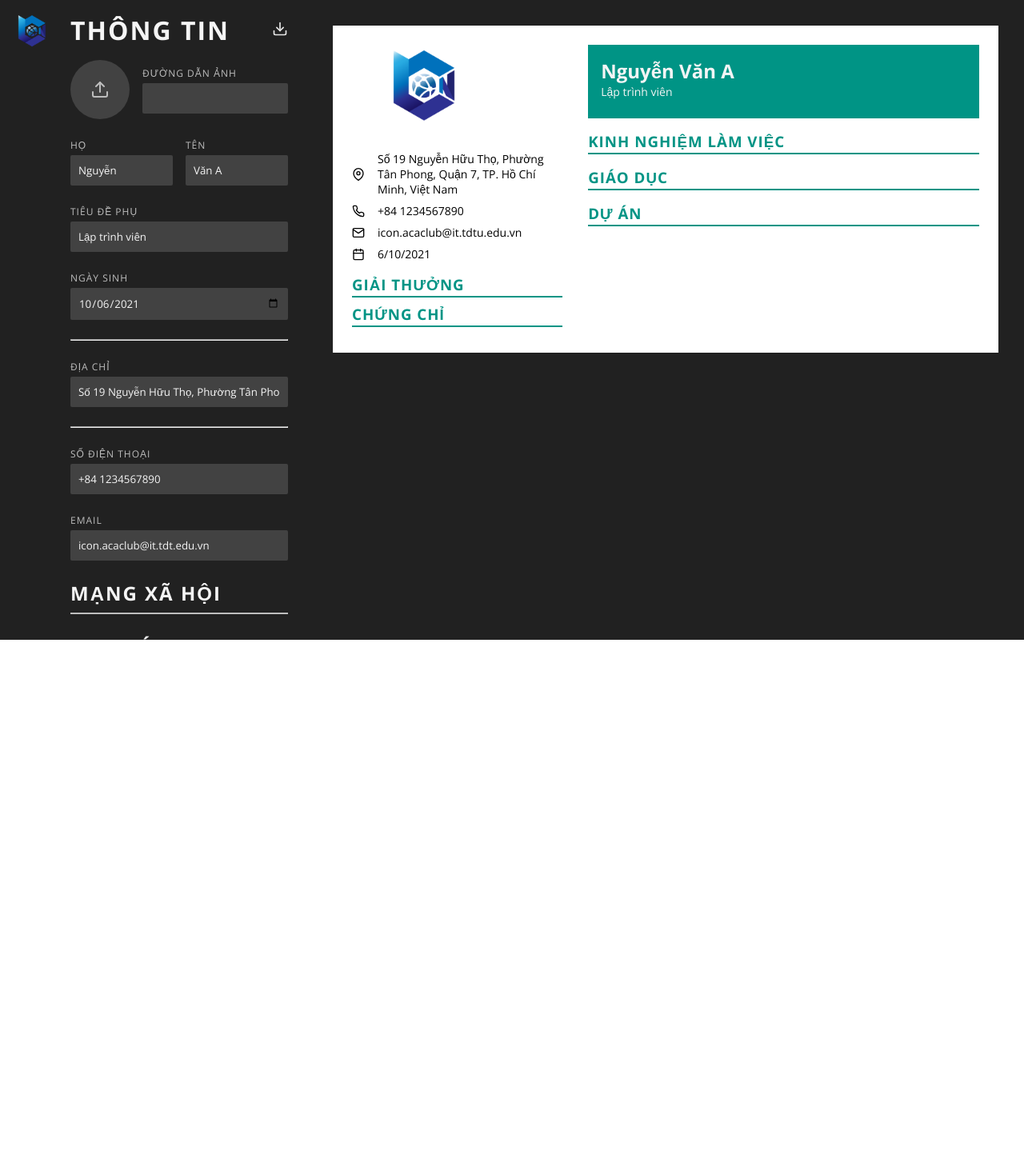
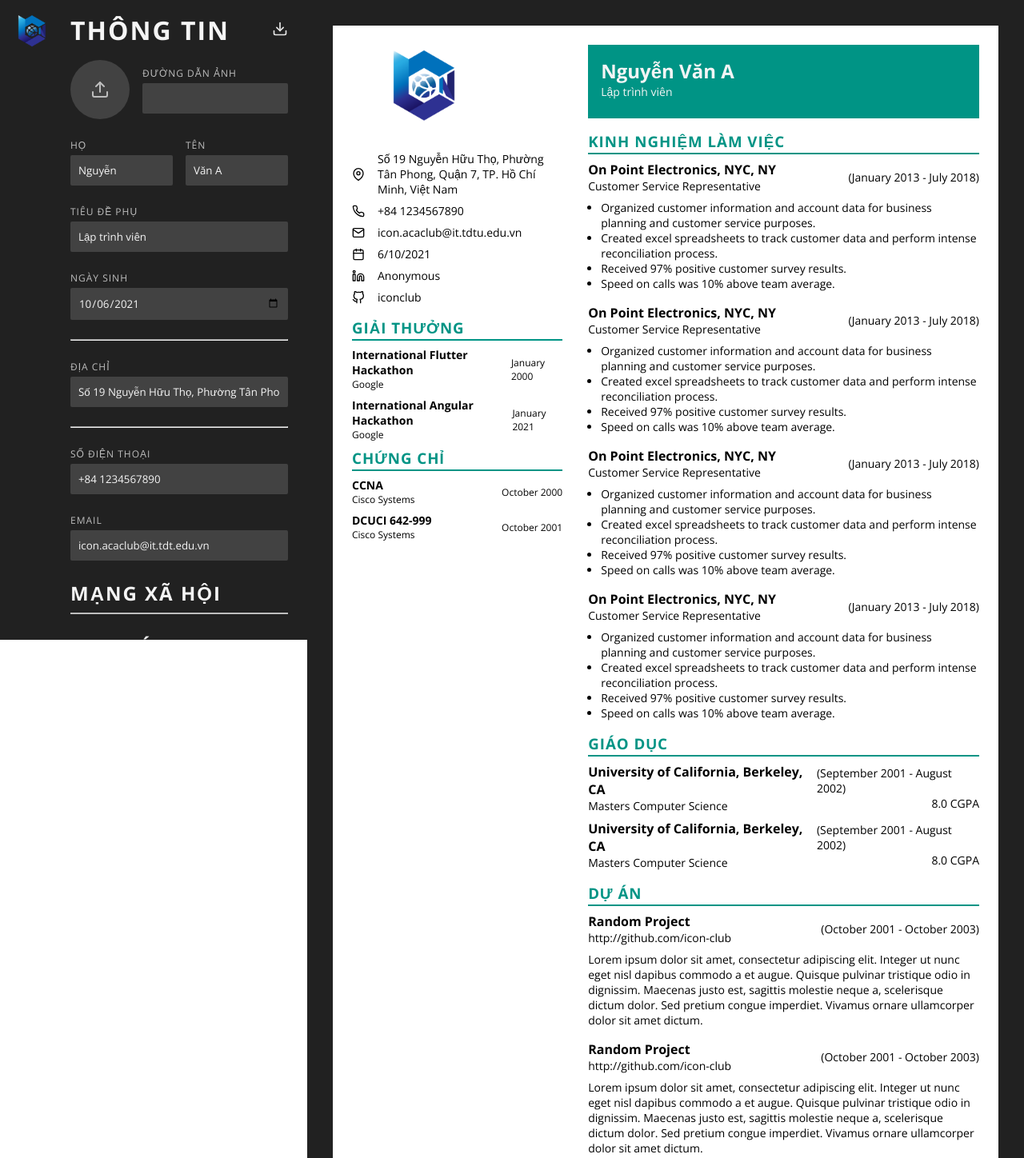
Before and after one commit to NiteArie/super-duper-parakeet, a plain HTML site: page index.html in a window 1280 px wide. Shown: the top 1448 px of the page at 80% size. Before the commit the page ends 800 px from the top, so only its background shows below. Drawn offline with nearby package versions, Linux system fonts and the light colour scheme.

Commit message:
feat: uncomment static html

```diff
--- a/index.html
+++ b/index.html
@@ -273,7 +273,7 @@
                             </p>
                         </div>
 
-                        <!-- <div class="cv__social">
+                        <div class="cv__social">
                             <img class="cv__social-icon" src="assets/images/linkedin.svg">
                             <p class="cv__social-content">
                                 Anonymous
@@ -285,7 +285,7 @@
                             <p class="cv__social-content">
                                 iconclub
                             </p>
-                        </div> -->
+                        </div>
                     </div>
 
                     <div class="cv__awards" id="js-awards">
@@ -293,7 +293,7 @@
                             Giải thưởng
                         </h3>
 
-                        <!-- <div class="cv__award">
+                        <div class="cv__award">
                             <div class="cv__award-left">
                                 <p class="cv__award-title">
                                     International Flutter Hackathon
@@ -315,7 +315,7 @@
                                 </p>
                             </div>
                             <p class="cv__award-time">January 2021</p>
-                        </div> -->
+                        </div>
                     </div>
 
                     <div class="cv__certificates" id="js-certificates">
@@ -323,7 +323,7 @@
                             Chứng chỉ
                         </h3>
 
-                        <!-- <div class="cv__certificate">
+                        <div class="cv__certificate">
                             <div class="cv__certificate-left">
                                 <p class="cv__certificate-title">
                                     CCNA
@@ -345,7 +345,7 @@
                                 </p>
                             </div>
                             <p class="cv__certificate-time">October 2001</p>
-                        </div> -->
+                        </div>
                     </div>
 
                 </div>
@@ -369,7 +369,7 @@
                             Kinh nghiệm làm việc
                         </h3>
 
-                        <!-- <div class="cv__experience">
+                        <div class="cv__experience">
                             <div class="cv__experience-head">
                                 <div class="cv__experience-left">
                                     <p class="cv__experience-company">On Point Electronics, NYC, NY</p>
@@ -479,7 +479,7 @@
                                     </li>
                                 </ul>
                             </div>
-                        </div> -->
+                        </div>
 
                     </div>
                     <div class="cv__educations" id="js-educations">
@@ -487,7 +487,7 @@
                             Giáo dục
                         </h3>
 
-                        <!-- <div class="cv__education">
+                        <div class="cv__education">
                             <div class="cv__education-left">
                                 <p class="cv__education-institution">University of California, Berkeley, CA</p>
                                 <p class="cv__education-fos">Masters Computer Science</p>
@@ -507,7 +507,7 @@
                                 <p class="cv__education-range">(September 2001 - August 2002)</p>
                                 <p class="cv__education-gpa">8.0 CGPA</p>
                             </div>
-                        </div> -->
+                        </div>
                     </div>
 
                     <div class="cv__projects" id="js-projects">
@@ -515,7 +515,7 @@
                             Dự án
                         </h3>
 
-                        <!-- <div class="cv__project">
+                        <div class="cv__project">
                             <div class="cv__project-head">
                                 <div class="cv__project-left">
                                     <p class="cv__project-title">Random Project</p>
@@ -555,7 +555,7 @@
                                     imperdiet. Vivamus ornare ullamcorper dolor sit amet dictum.
                                 </p>
                             </div>
-                        </div> -->
+                        </div>
                     </div>
                 </div>
     </main>
```
